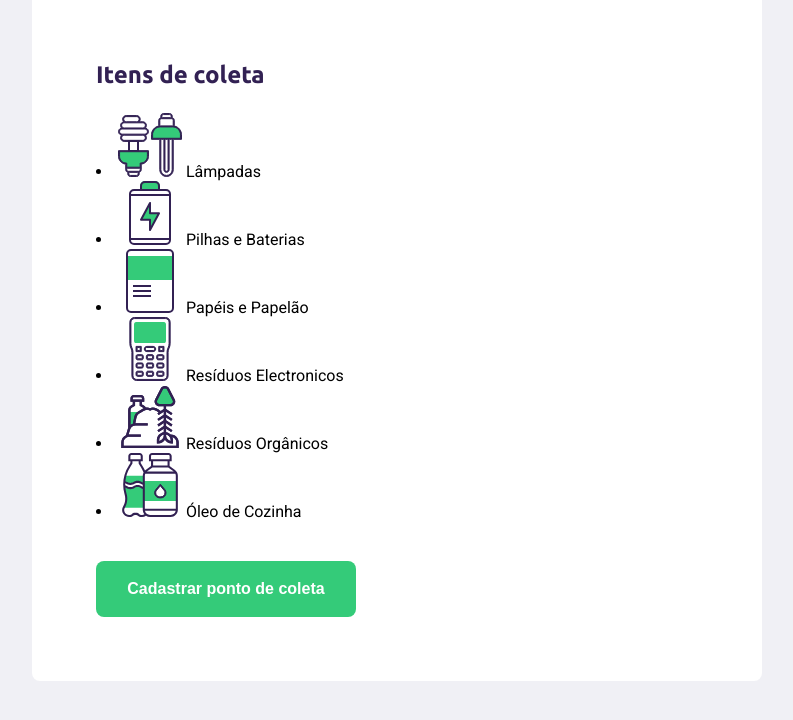
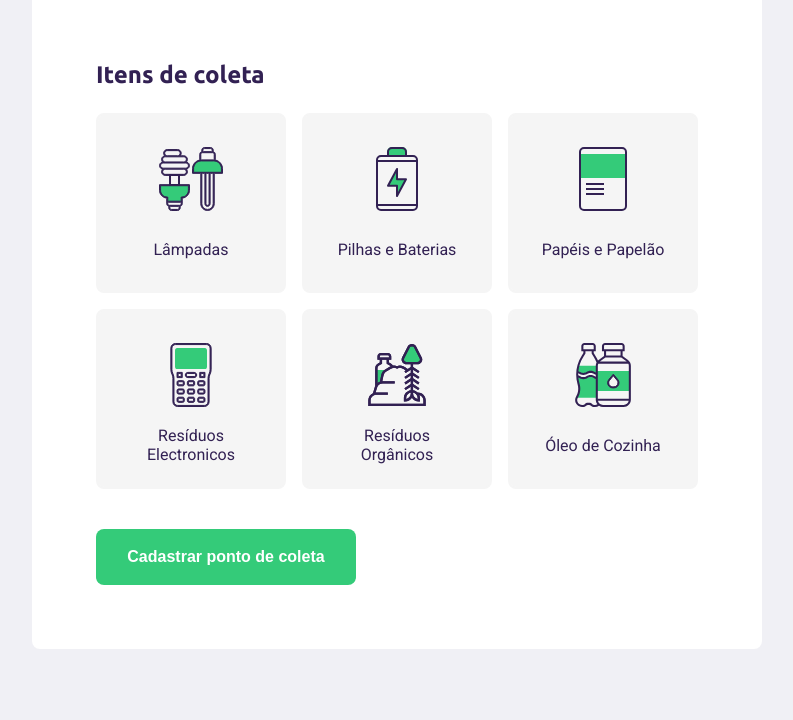
Before and after one commit to MauroSacramento/Colheita-Residuos, a plain HTML site: page create-point.html in a window 1280 px wide. Shown: the part 692-1412 px from the top of the page, without its empty margins (243-1036 px from the left). Drawn offline with Linux system fonts and the light colour scheme; no server answers.

Commit message:
Style itens de coleta

```diff
--- a/styles/create-point.css
+++ b/styles/create-point.css
@@ -101,3 +101,35 @@
 form button:hover{
     background-color: #2fb86e;
 }
+
+.items-grid{
+    display: grid;
+    grid-template-columns: 1fr 1fr 1fr;
+    gap: 16px;
+}
+
+.items-grid li{
+    background-color: #f5f5f5;
+    list-style: none;
+
+    border: 2px solid #f5f5f5;
+    border-radius: 8px;
+
+    height: 180px;
+    padding: 32px 24px 16px;
+
+    display: flex;
+    flex-direction: column;
+    align-items: center;
+    justify-content: space-between;
+    text-align: center;
+    cursor: pointer;
+}
+
+.items-grid li span{
+    margin-top: 12px;
+    flex: 1;
+    display: flex;
+    align-items: center;
+    color: var(--title-color);
+}
```
